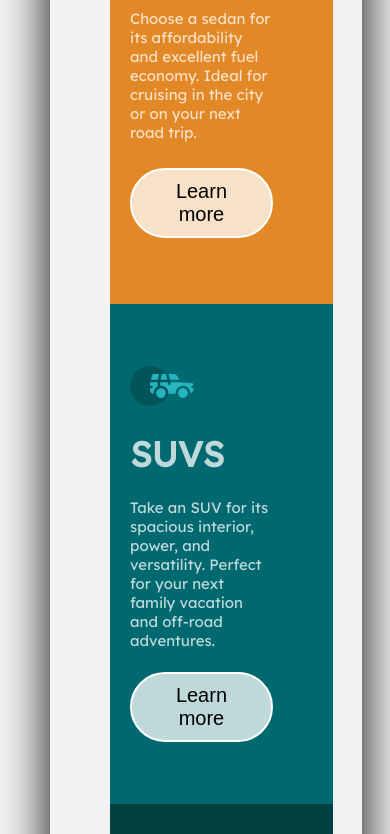
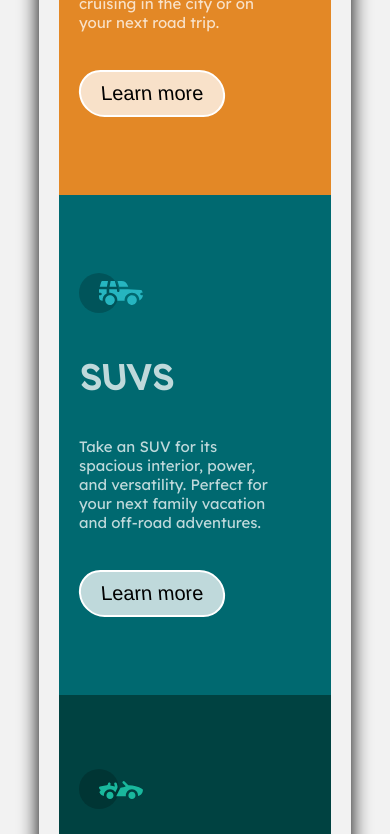
Before and after one commit to JQARPAIA/3-column-preview-card, a plain HTML site: page index.html in a window 390 px wide. Shown: the part 409-1243 px from the top of the page. Drawn offline with Linux system fonts and the light colour scheme.

Commit message:
measures in mobile web wasnt optimazed, fixed

```diff
--- a/style.css
+++ b/style.css
@@ -3,7 +3,9 @@
     margin: 0;
     box-sizing: border-box;
 }
-
+:root {
+    --radOfBorder: 10px;
+}
 body {
     background-color: hsl(0, 0%, 95%);
     padding-top: 20px;
@@ -23,17 +25,17 @@ body {
     grid-template-columns: repeat(3, minmax(50px, 1fr));
     grid-auto-columns: 50px;
     background-color: hsl(0, 0%, 95%);
-    box-shadow: 0 0 50px #000;
-    border-radius: 40px;
+    box-shadow: 0 0 10px #000;
+    border-radius: var(--radOfBorder);
     height: 100%;
     width: 80vw;
     margin: 20px auto;
     padding: 100px;
 }
 
-@media screen and (max-width: 950px) {
+@media screen and (max-width: 900px) {
     .header h1 {
-        font-size: 35px;
+        font-size: 15px;
     }
     .grid-container {
         display: grid;
@@ -41,21 +43,16 @@ body {
         grid-template-rows: repeat(3, 1fr);
         grid-auto-columns: 50px;
         background-color: hsl(0, 0%, 95%);
-        box-shadow: 0 0 50px #000;
-        border-radius: 40px;
+        box-shadow: 0 0 20px #000;
+        border-radius: var(--radOfBorder);
         height: 100%;
         min-width: 80vw;
-        margin: 20px 50px;
-        padding: 60px;
+        margin: 20px auto;
+        padding: 20px;
     }
     .grid-item button {
         font-size: 10px;
     }
-}
-.item1::before, .item3::after {
-    content: "";
-    height: 100%;
-    border-radius: 15%;
 }
 
 .grid-item {
@@ -65,14 +62,24 @@ body {
     justify-content: space-evenly;
     align-items: flex-start;
     height: 500px;
+    transition: all 1s;
 }
 .grid-item h2 {
     font-size: 35px;
 
 }
+
+.grid-item:hover {
+    transform: skewX(-5deg);
+}
+.grid-item:hover p, h2, button {
+    transform: skewX(5deg);
+}
 .grid-item p, h2, button {
     color: hsla(0, 0%, 100%, 0.75);
     font-size: 15px;
+    transition: all 1s;
+    text-align: left;
 }
 
 .grid-item button {
@@ -96,10 +103,12 @@ body {
 }
 .grid-item button:hover {
     background: transparent;
+    color: #fff;
+    cursor: pointer;
 }
 
 .item1 {
-    border-radius: 30px 0 0 30px;
+    border-radius: var(--radOfBorder) 0 0 var(--radOfBorder);
     background-color: hsl(31, 77%, 52%);
 }
 
@@ -108,15 +117,24 @@ body {
 }
 
 .item3{
-    border-radius: 0 30px 30px 0;
+    border-radius: 0 var(--radOfBorder) var(--radOfBorder) 0;
     background-color: hsl(179, 100%, 13%);
 }
 
 @media screen and (max-width: 950px){
     .item1 {
-        border-radius: 30px 30px 0 0;
+        border-radius: var(--radOfBorder) var(--radOfBorder) 0 0;
     }
     .item3 {
-        border-radius: 0 0 30px 30px;
+        border-radius: 0 0 var(--radOfBorder) var(--radOfBorder);
     }
 }
+
+.attribution {
+    font-size: 10px;
+    text-align: center;
+    margin-bottom: 15px;
+}
+.attribution a {
+    color: hsl(228, 45%, 44%);
+}
```
